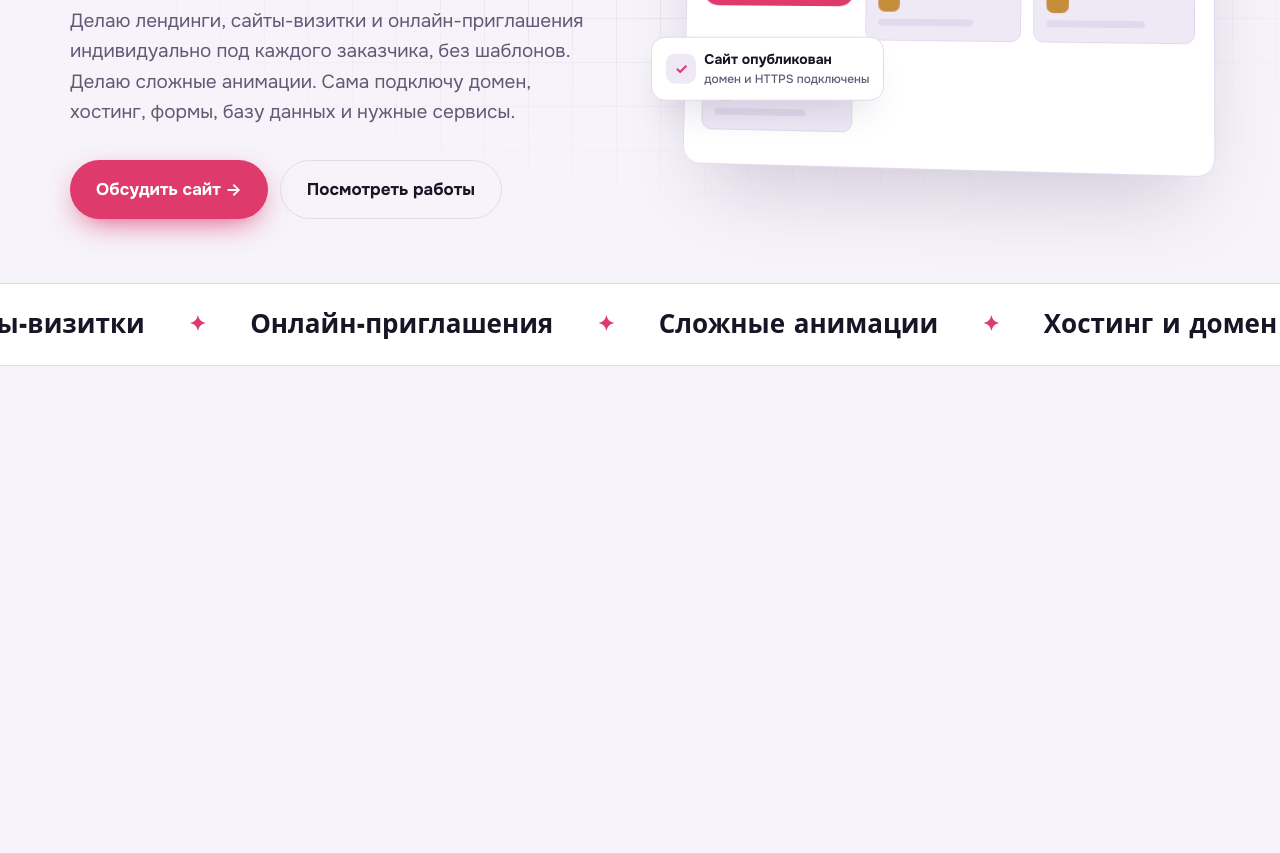
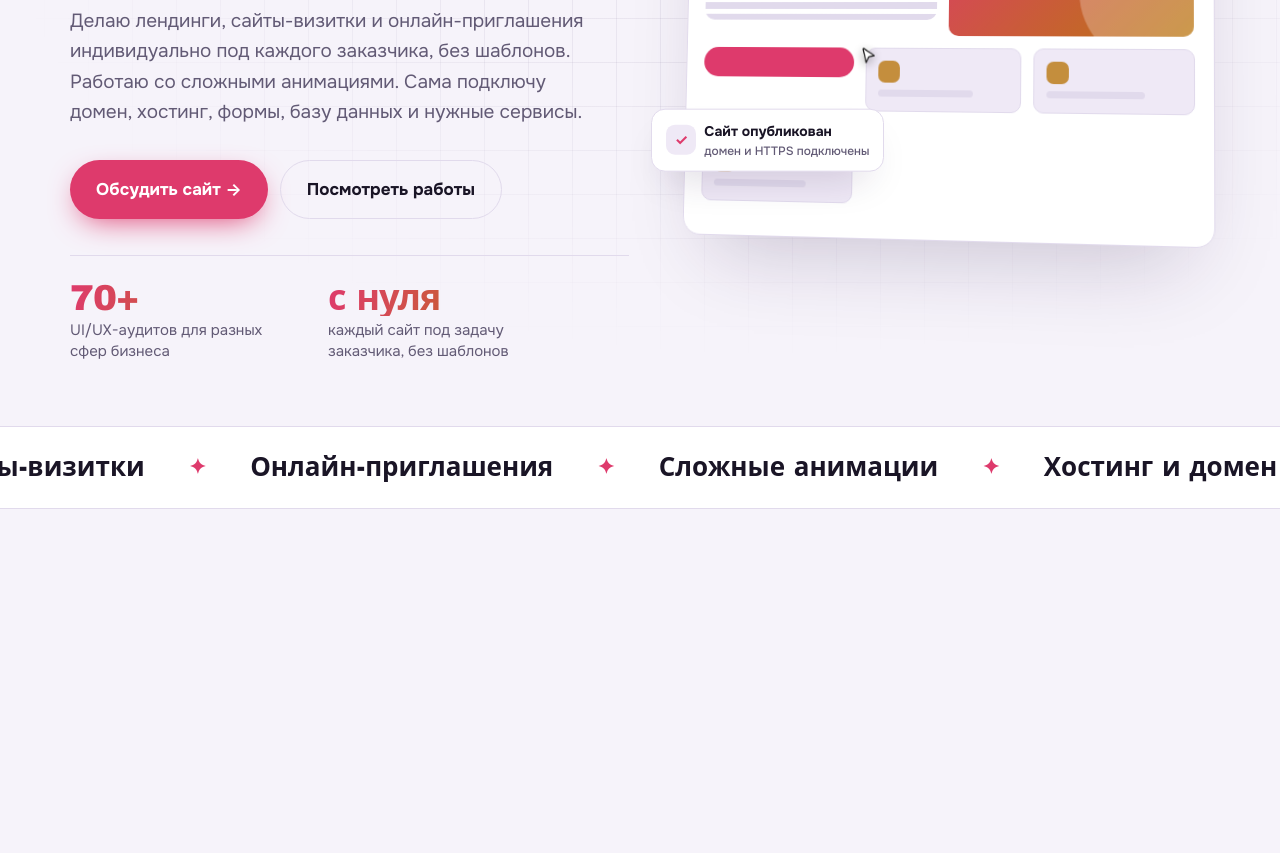
Before and after one commit to AnnST0602/-, a plain HTML site: page index.html in a window 1280 px wide. Shown: the part 495-1348 px from the top of the page. Drawn offline with Linux system fonts and the light colour scheme; a web font is replaced by a local one.

Commit message:
Добавить 70+ UI/UX-аудитов
Co-Authored-By: Claude Opus 5.5 <noreply@anthropic.com>
Claude-Session: https://claude.ai/code/session_01JJJaEcqwC2HqoycuyVEoeK

```diff
--- a/index.html
+++ b/index.html
@@ -73,6 +73,11 @@ nav a:hover{color:var(--fg)}
 .hello{display:inline-flex;align-items:center;gap:10px;font-weight:500;color:var(--muted);font-size:15px}
 .hello i{width:9px;height:9px;border-radius:50%;background:#3ddc84;box-shadow:0 0 0 0 rgba(61,220,132,.6);animation:ping 2s infinite}
 @keyframes ping{70%{box-shadow:0 0 0 10px rgba(61,220,132,0)}100%{box-shadow:0 0 0 0 rgba(61,220,132,0)}}
+
+.proof{display:flex;flex-wrap:wrap;gap:28px;margin-top:36px;padding-top:24px;border-top:1px solid var(--line)}
+.proof div{display:grid;gap:4px;max-width:230px;min-width:0}
+.proof b{font-family:var(--display);font-size:clamp(26px,3vw,36px);font-weight:800;letter-spacing:-.03em;line-height:1;background:linear-gradient(100deg,var(--accent),var(--gold));-webkit-background-clip:text;background-clip:text;color:transparent}
+.proof span{color:var(--muted);font-size:15px;line-height:1.4}
 
 /* живой конструктор */
 .builder{position:relative;min-width:0}
@@ -273,10 +278,14 @@ footer .wrap{display:flex;justify-content:space-between;gap:16px;flex-wrap:wrap}
     <div class="hero-text">
       <span class="hello"><i></i>Анна Стасенко · беру новые проекты</span>
       <h1>Сайты, которые <span class="shine">хочется листать</span></h1>
-      <p class="lead">Делаю лендинги, сайты-визитки и онлайн-приглашения индивидуально под каждого заказчика, без шаблонов. Делаю сложные анимации. Сама подключу домен, хостинг, формы, базу данных и нужные сервисы.</p>
+      <p class="lead">Делаю лендинги, сайты-визитки и онлайн-приглашения индивидуально под каждого заказчика, без шаблонов. Работаю со сложными анимациями. Сама подключу домен, хостинг, формы, базу данных и нужные сервисы.</p>
       <div class="ctas">
         <a class="btn btn-main" href="https://t.me/stannad" target="_blank" rel="noopener">Обсудить сайт →</a>
         <a class="btn btn-line" href="#cases">Посмотреть работы</a>
+      </div>
+      <div class="proof">
+        <div><b>70+</b><span>UI/UX-аудитов для разных сфер бизнеса</span></div>
+        <div><b>с нуля</b><span>каждый сайт под задачу заказчика, без шаблонов</span></div>
       </div>
     </div>
 
@@ -312,7 +321,7 @@ footer .wrap{display:flex;justify-content:space-between;gap:16px;flex-wrap:wrap}
     <div class="head rise">
       <span class="eyebrow">Работы</span>
       <h2>Два сайта, два совсем разных характера</h2>
-      <p>Каждый проект начинаю с задачи заказчика, а не с шаблона. Наведите на макет, чтобы его покрутить.</p>
+      <p>Каждый проект начинаю с задачи заказчика, а не с шаблона. За плечами больше 70 UI/UX-аудитов сайтов из разных сфер бизнеса, поэтому сразу вижу, что мешает посетителю оставить заявку. Наведите на макет, чтобы его покрутить.</p>
     </div>
 
     <article class="case rise">
```
